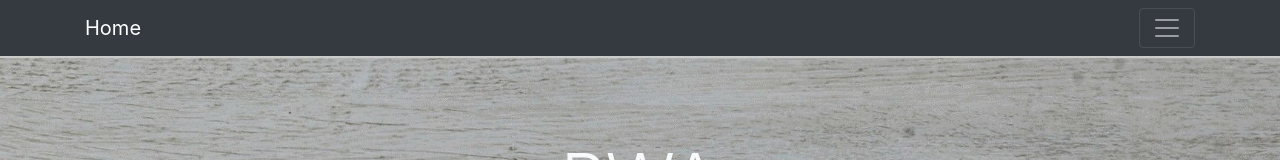
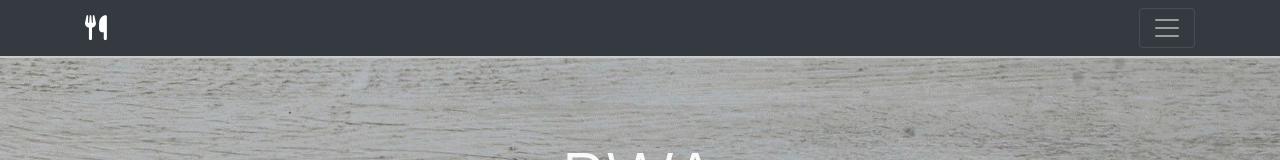
Before and after one commit to jeffreyliew/pocket-canteen, a React (Create React App) app in the folder client/: page / in a window 1280 px wide. Shown: the top 160 px of the page. Built offline with nearby package versions, Linux system fonts and the light colour scheme.

Commit message:
add home icon

```diff
--- a/client/src/components/layout/Navbar.js
+++ b/client/src/components/layout/Navbar.js
@@ -138,7 +138,7 @@ class Navbar extends Component {
       <nav className="navbar sticky-top navbar-dark bg-dark">
         <div className="container">
           <Link className="navbar-brand" to="/">
-            Home
+            <i class="fas fa-utensils fa-lg" />
           </Link>
 
           {this.props.location.pathname !== "/" && (
```
